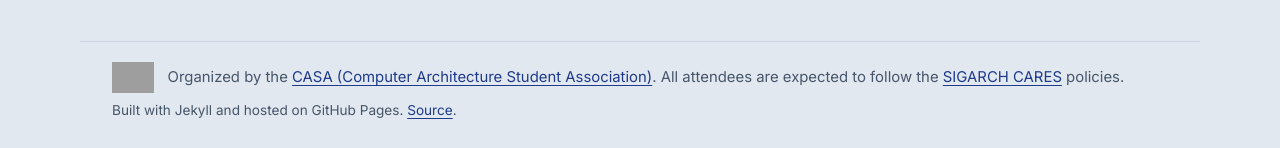
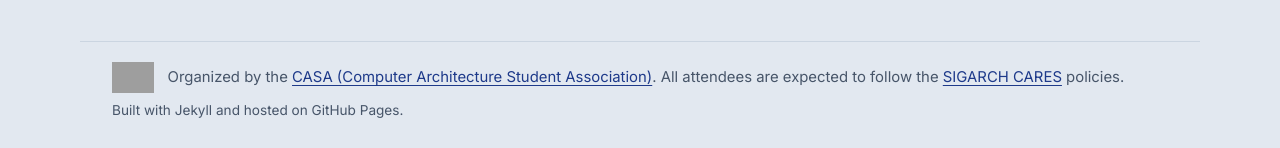
Before and after one commit to comparchsa/jobs-workshop.github.io, a Jekyll site: the page built from index.html, in a window 1280 px wide and 900 px high, scrolled down 3192 px. Shown: the part 749-897 px from the top of the window. Built offline with Jekyll 4.4.1, drawn with Linux system fonts in a browser that asks for light colours; grey boxes are pictures that could not be loaded.

Commit message:
Remove GitHub source link from footer
Removed the link to the GitHub repository from the footer.

```diff
--- a/_includes/footer.html
+++ b/_includes/footer.html
@@ -50,7 +50,6 @@
     </p>
     <p class="footer-colophon">
       Built with Jekyll and hosted on GitHub Pages.
-      <a href="https://github.com/comparchsa/jobs-workshop.github.io">Source</a>.
     </p>
   </div>
 </footer>
```
